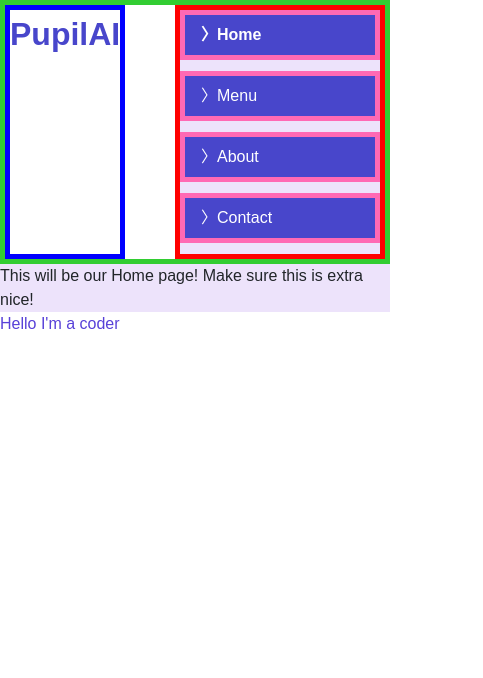
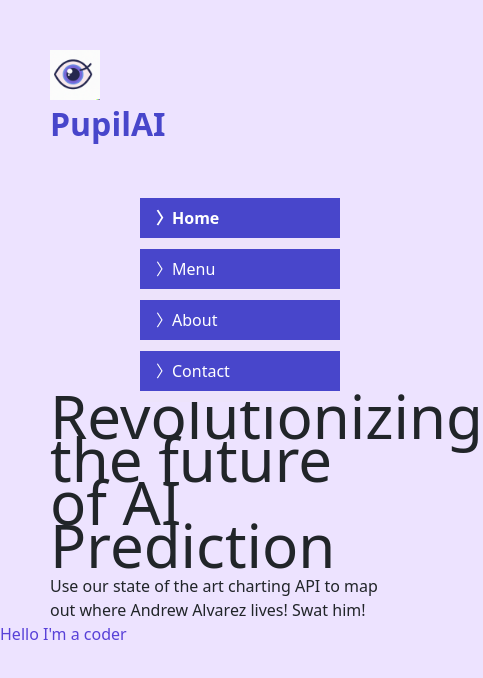
Before and after one commit to PupilAI/Pupil, an Angular app: page / in a window 390 px wide. Shown: the top 678 px of the page, 483 px wide, since content can reach past the window. Built offline with nearby package versions, Linux system fonts and the light colour scheme.

Commit message:
not responsive yet, but added the temporary layout

```diff
--- a/src/app/pages/home/home.component.css
+++ b/src/app/pages/home/home.component.css
@@ -1,3 +1,22 @@
 p {
     background-color: #EDE3FB;
 }
+
+@font-face {
+    font-family: 'Roboto';
+    src: url('https://fonts.googleapis.com/css2?family=Roboto:wght@500&display=swap');
+}
+
+#header {
+    font-family: 'Roboto';
+}
+
+#homecontainer {
+    margin-left: 50px;
+    margin-top: 150px;
+}
+
+.font-roboto {
+    font-size: 60px;
+    display: inline
+}
--- a/src/app/pages/home/home.component.html
+++ b/src/app/pages/home/home.component.html
@@ -1 +1,10 @@
-<p>This will be our Home page! Make sure this is extra nice! </p>
+<div id="homecontainer">
+    <div class="font-roboto text-xl">
+        Revolutionizing the future of AI Prediction
+    </div>
+    <div id="header-description">
+        Use our state of the art charting API to map out where Andrew Alvarez lives!
+        Swat him!
+    </div>
+
+</div>
--- a/src/app/template/navbar/navbar.component.css
+++ b/src/app/template/navbar/navbar.component.css
@@ -4,22 +4,24 @@
 }
 
 #nav-container {
-    display: flex;
-    position: relative;
     z-index: 5;
-    border: 5px solid limegreen;
-    justify-content: space-between
+    /* border: 5px solid limegreen; */
 }
 
 #navbar {
-    border: 5px solid red;
-
+    /* border: 5px solid red; */
+    float: right;
+    margin-right: 50px;
+    margin-top: 50px;
 }
 
 #logo {
     font-weight: bolder;
     font-size: 2rem;
-    border: 5px solid blue
+    margin-top: 50px;
+    margin-left: 50px;
+    display: inline-block;
+    /* border: 5px solid blue; */
 }
 
 ul a {
@@ -30,7 +32,7 @@ ul a {
     text-decoration: none;
     background-color: #4846CB;
     color: white;
-    border: 5px solid hotpink
+    /* border: 5px solid hotpink */
 }
 
 ul a:hover {
@@ -42,3 +44,8 @@ ul a:hover {
 .active-link {
     font-weight: bold;
 }
+
+#logo img {
+    max-width: 50px;
+    max-height: 50px;
+}
--- a/src/app/template/navbar/navbar.component.html
+++ b/src/app/template/navbar/navbar.component.html
@@ -1,9 +1,9 @@
-
 <div id="nav-container">
     <div id="logo">
+        <img src="../../../assets/eyeball.png" />
         PupilAI
     </div>
-    <div id="navbar" style='background-color: #EDE3FB'>
+    <div id="navbar" style='background-color: #EDE3FB' class="sticky">
         <ul className="navbar-list">
             <ul className="nav-item active">
                 <a className="nav-link" routerLink="" routerLinkActive="active-link"
--- a/src/styles.css
+++ b/src/styles.css
@@ -1,4 +1,6 @@
 /* You can add global styles to this file, and also import other style files */
+@import url('https://fonts.googleapis.com/css2?family=Roboto:wght@500&display=swap');
+
 @tailwind base;
 @tailwind components;
 @tailwind utilities;
@@ -9,5 +11,6 @@
 }
 
 body {
-  font-family: Arial, Helvetica, sans-serif;
+  /* font-family: Arial, Helvetica, sans-serif; */
+  background-color: #EDE3FF;
 }
--- a/tailwind.config.js
+++ b/tailwind.config.js
@@ -2,6 +2,9 @@
 module.exports = {
   content: ["./src/**/*.{html,ts}"],
   theme: {
+    fontfamily: {
+      'roboto': ["Roboto"]
+    },
     extend: {
       colors: {
         textPurple: "#5841D8",
```
Also changed, not shown: src/assets/eyeball.png (added).
